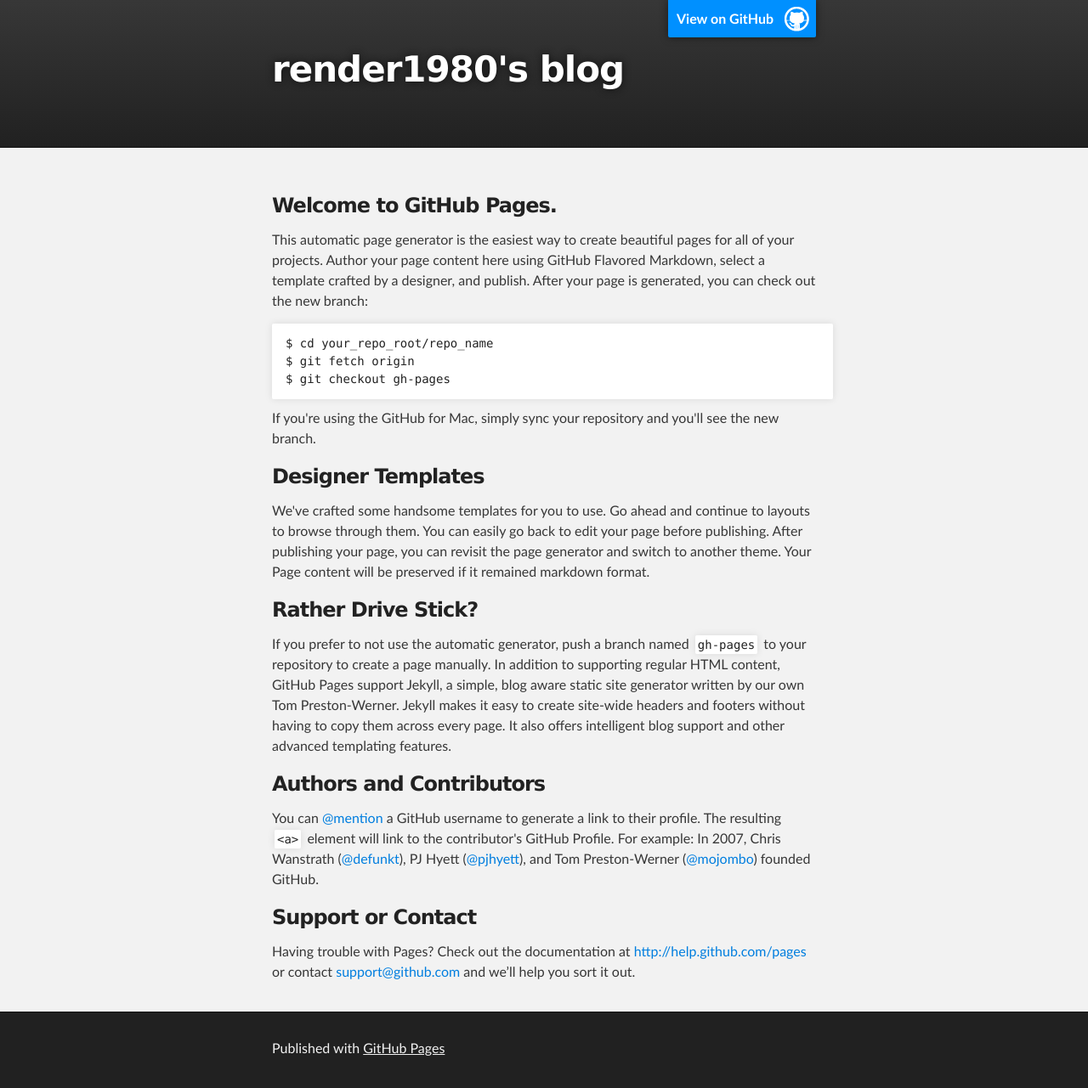
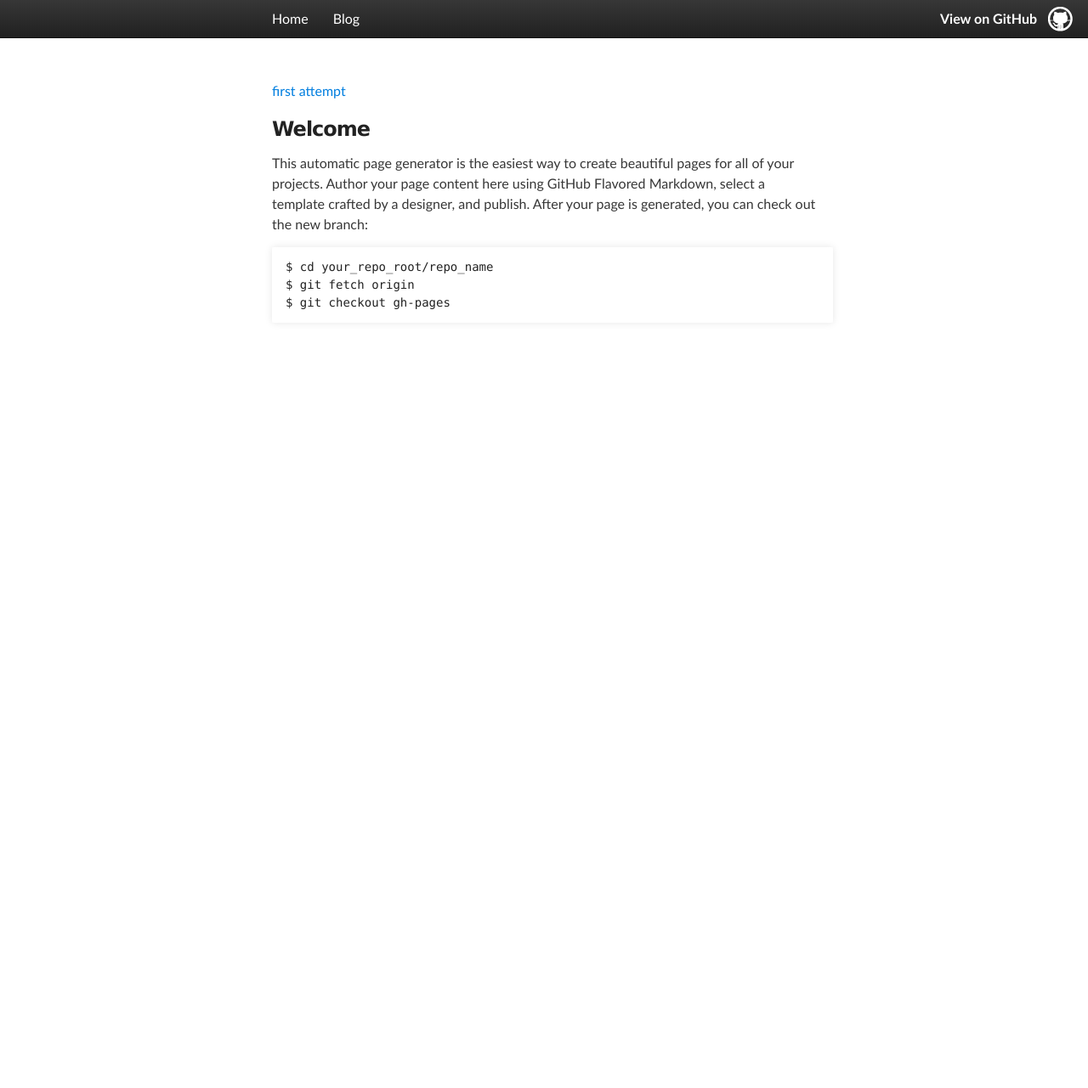
Before and after one commit to render1980/render1980.github.io, a Jekyll site: the page built from index.html, in a window 1280 px wide. Shown: the whole page at 85% size. Built offline with Jekyll 4.4.1, drawn with Linux system fonts in a browser that asks for light colours; after the commit the page ends 900 px from its top, so only the background shows below that.

Commit message:
* add layouts, posts * create test post

```diff
--- a/index.html
+++ b/index.html
@@ -1,34 +1,11 @@
-<!DOCTYPE html>
-<html>
+---
+layout: default
+---
+{% for post in site.posts %}
+	<p><a href="{{ post.url }}">{{ post.title }}</a></p>
+{% endfor %}
 
-  <head>
-    <meta charset='utf-8' />
-    <meta http-equiv="X-UA-Compatible" content="chrome=1" />
-    <meta name="description" content="render1980's blog : " />
-
-    <link rel="stylesheet" type="text/css" media="screen" href="stylesheets/stylesheet.css">
-
-    <title>render1980's blog</title>
-  </head>
-
-  <body>
-
-    <!-- HEADER -->
-    <div id="header_wrap" class="outer">
-        <header class="inner">
-          <a id="forkme_banner" href="https://github.com/render1980">View on GitHub</a>
-
-          <h1 id="project_title">render1980's blog</h1>
-          <h2 id="project_tagline"></h2>
-
-        </header>
-    </div>
-
-    <!-- MAIN CONTENT -->
-    <div id="main_content_wrap" class="outer">
-      <section id="main_content" class="inner">
-        <h3>
-<a name="welcome-to-github-pages" class="anchor" href="#welcome-to-github-pages"><span class="octicon octicon-link"></span></a>Welcome to GitHub Pages.</h3>
+<h3><a name="welcome-to-github-pages" class="anchor" href="#welcome-to-github-pages"><span class="octicon octicon-link"></span></a>Welcome</h3>
 
 <p>This automatic page generator is the easiest way to create beautiful pages for all of your projects. Author your page content here using GitHub Flavored Markdown, select a template crafted by a designer, and publish. After your page is generated, you can check out the new branch:</p>
 
@@ -36,39 +13,3 @@
 $ git fetch origin
 $ git checkout gh-pages
 </code></pre>
-
-<p>If you're using the GitHub for Mac, simply sync your repository and you'll see the new branch.</p>
-
-<h3>
-<a name="designer-templates" class="anchor" href="#designer-templates"><span class="octicon octicon-link"></span></a>Designer Templates</h3>
-
-<p>We've crafted some handsome templates for you to use. Go ahead and continue to layouts to browse through them. You can easily go back to edit your page before publishing. After publishing your page, you can revisit the page generator and switch to another theme. Your Page content will be preserved if it remained markdown format.</p>
-
-<h3>
-<a name="rather-drive-stick" class="anchor" href="#rather-drive-stick"><span class="octicon octicon-link"></span></a>Rather Drive Stick?</h3>
-
-<p>If you prefer to not use the automatic generator, push a branch named <code>gh-pages</code> to your repository to create a page manually. In addition to supporting regular HTML content, GitHub Pages support Jekyll, a simple, blog aware static site generator written by our own Tom Preston-Werner. Jekyll makes it easy to create site-wide headers and footers without having to copy them across every page. It also offers intelligent blog support and other advanced templating features.</p>
-
-<h3>
-<a name="authors-and-contributors" class="anchor" href="#authors-and-contributors"><span class="octicon octicon-link"></span></a>Authors and Contributors</h3>
-
-<p>You can <a href="https://github.com/blog/821" class="user-mention">@mention</a> a GitHub username to generate a link to their profile. The resulting <code>&lt;a&gt;</code> element will link to the contributor's GitHub Profile. For example: In 2007, Chris Wanstrath (<a href="https://github.com/defunkt" class="user-mention">@defunkt</a>), PJ Hyett (<a href="https://github.com/pjhyett" class="user-mention">@pjhyett</a>), and Tom Preston-Werner (<a href="https://github.com/mojombo" class="user-mention">@mojombo</a>) founded GitHub.</p>
-
-<h3>
-<a name="support-or-contact" class="anchor" href="#support-or-contact"><span class="octicon octicon-link"></span></a>Support or Contact</h3>
-
-<p>Having trouble with Pages? Check out the documentation at <a href="http://help.github.com/pages">http://help.github.com/pages</a> or contact <a href="mailto:support@github.com">support@github.com</a> and we’ll help you sort it out.</p>
-      </section>
-    </div>
-
-    <!-- FOOTER  -->
-    <div id="footer_wrap" class="outer">
-      <footer class="inner">
-        <p>Published with <a href="http://pages.github.com">GitHub Pages</a></p>
-      </footer>
-    </div>
-
-
-
-  </body>
-</html>
--- a/stylesheets/stylesheet.css
+++ b/stylesheets/stylesheet.css
@@ -54,7 +54,7 @@
 body {
   box-sizing: border-box;
   color:#373737;
-  background: #212121;
+  /*background: #212121;*/
   font-size: 16px;
   font-family: 'Myriad Pro', Calibri, Helvetica, Arial, sans-serif;
   line-height: 1.5;
@@ -259,9 +259,8 @@
 }
 
 .inner {
-  position: relative;
   max-width: 640px;
-  padding: 20px 10px;
+  padding: 10px;
   margin: 0 auto;
 }
 
@@ -273,9 +272,9 @@
   z-index: 10;
   padding: 10px 50px 10px 10px;
   color: #fff;
-  background: url('../images/blacktocat.png') #0090ff no-repeat 95% 50%;
+  background: url('../images/blacktocat.png') no-repeat 95% 50%;
   font-weight: 700;
-  box-shadow: 0 0 10px rgba(0,0,0,.5);
+  /*box-shadow: 0 0 10px rgba(0,0,0,.5);*/
   border-bottom-left-radius: 2px;
   border-bottom-right-radius: 2px;
 }
@@ -289,8 +288,21 @@
   background: linear-gradient(top, #373737, #212121);
 }
 
-#header_wrap .inner {
-  padding: 50px 10px 30px 10px;
+#header_menu ul {
+  margin: 0;
+  padding: 0;
+  list-style-type: none;
+  /*text-align: center;*/
+}
+
+#header_menu ul li {
+  display: inline;
+  padding: 0 25px 0 0;
+}
+
+#header_menu ul li a {
+  text-decoration: none;
+  color: #fff;
 }
 
 #project_title {
@@ -349,9 +361,9 @@
 }
 
 #main_content_wrap {
-  background: #f2f2f2;
+  /*background: #f2f2f2;*/
   border-top: 1px solid #111;
-  border-bottom: 1px solid #111;
+  /*border-bottom: 1px solid #111;*/
 }
 
 #main_content {
```
